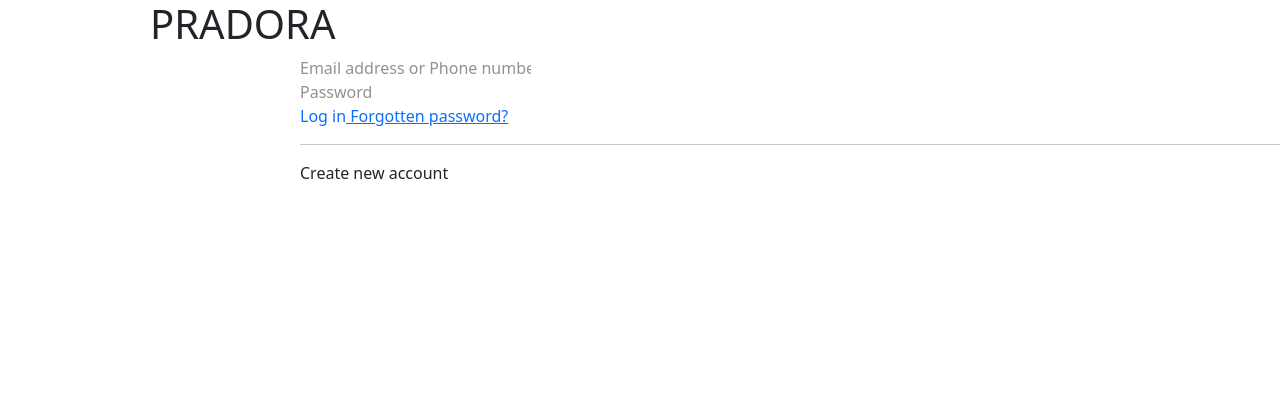
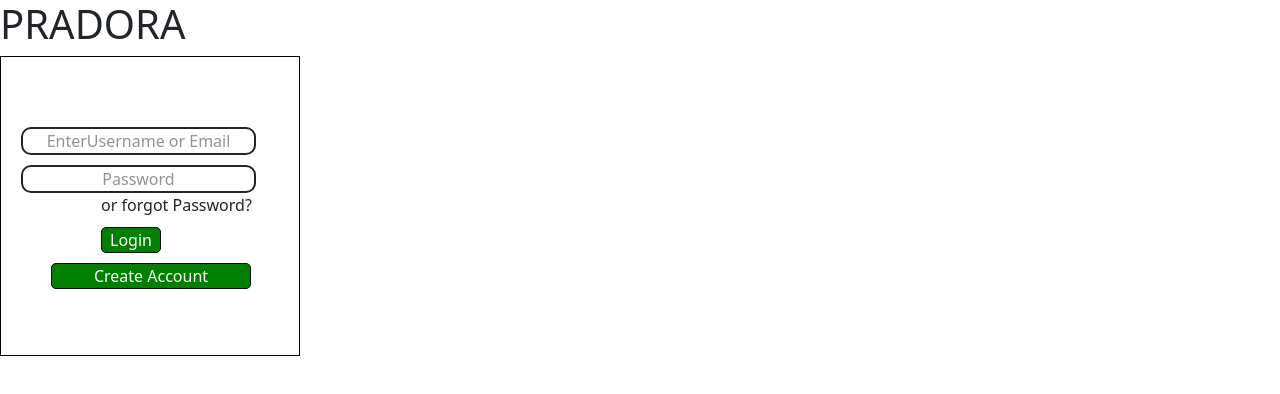
Before and after one commit to L09bryce/311, a React (Vite) app in the folder Rems/: page /login in a window 1280 px wide. Shown: the top 394 px of the page. Built offline with nearby package versions, Linux system fonts and the light colour scheme.

Commit message:
login page

```diff
--- a/Rems/src/LoginPage/Login.css
+++ b/Rems/src/LoginPage/Login.css
@@ -1,3 +1,34 @@
-.login{
-    margin-left: 150px;
+ .credentials{
+    border: 1px solid black;
+   padding-top: 60px;
+   padding-left: 20px;
+   width: 300px;
+    height: 300px;
+    box-shadow: 4px, 4px, 4px, red;
+ }
+ .login form input{
+    border-radius: 10px;
+    margin-top: 10px;
+    justify-content: center;
+    text-align: center;
 }
+.btn1{
+    margin-left: 80px;
+    margin-top: 10px;
+    border-radius: 5px;
+    background-color: green;
+    width: 60px;
+    text-align: center;
+    border: 1px solid black;
+}
+.btn2{
+    margin-left: 80px;
+}
+.btn3{
+    border: 1px solid black;
+    border-radius: 5px;
+    background-color: green;
+    margin-top: 10px;
+    width: 200px;
+    margin-left: 30px;
+}
--- a/Rems/src/LoginPage/Login.jsx
+++ b/Rems/src/LoginPage/Login.jsx
@@ -5,29 +5,21 @@ import './Login.css'
 const Login = () => {
 
   return (
-    <div className='login'>
-        <div className="large">
-        <div className="login-container">
-          <div className="facebook">
+    <div className='login  p-40 flex'>
+        <div>
             <h1>PRADORA</h1>
           </div>
 
-          <div className="login">
-            <form action="#" method='POST'>
-              <input type="text" placeholder='Email address or Phone number' name='credential' id='credential' /> <br />
-              <input type="password" name="passsword" id="password" placeholder='Password' /> <br />
-              <Link to={'/login'} >
-                <input type="submit" id='sbmt' value="Log in" />
-              </Link>
-              <a href='#'> Forgotten password? </a>
+          <div className="credentials ml-50">
+            <form action="PUT">
+              <input type='text' placeholder='EnterUsername or Email' name='username' className='border-2 border-r-15 w-64'/>
+              <input type='password' name='password' placeholder='Password' className='mt-20 border-2 w-64'/><br />
+              <button className='text-blue-600 btn2'>or forgot Password?</button>
+              <button className='btn1 text-white'>Login</button><br />
+
+              <button className='btn3 text-white'>Create Account</button>
             </form>
-            <hr />
-            <button>
-            Create new account
-            </button>
           </div>
-        </div>
-      </div>
 
     </div>
   )
```
